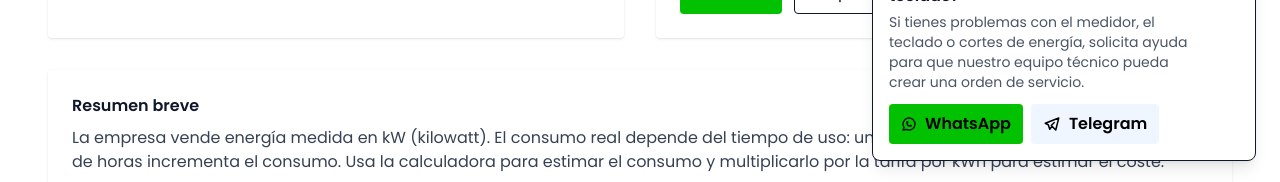
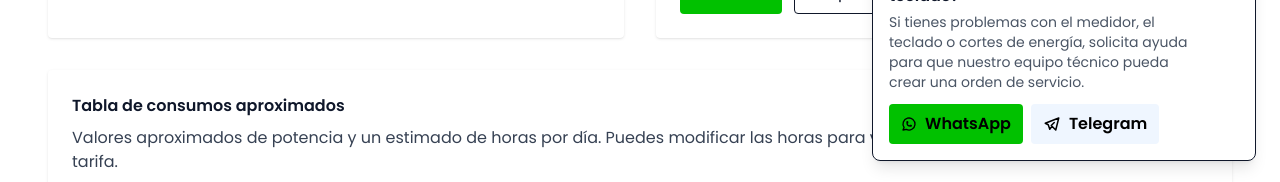
Before and after one commit to angeldev96/upco-react-website, a React (Vite) app: page /calculo-consumo in a window 1280 px wide. Shown: the part 615-797 px from the top of the page. Built offline with nearby package versions, Linux system fonts and the light colour scheme.

Commit message:
feat: enhance CalculoConsumo component with editable appliance hours and powers, and improve consumption summary table

```diff
--- a/src/pages/CalculoConsumo.jsx
+++ b/src/pages/CalculoConsumo.jsx
@@ -6,6 +6,34 @@ export default function CalculoConsumo() {
   const [watts, setWatts] = useState('')
   const [hours, setHours] = useState('')
   const [result, setResult] = useState(null)
+
+  // Tarifa en Lempiras por kWh (constante del requerimiento)
+  const TARIFF = 11.20
+
+  // Lista básica de electrodomésticos con potencia aproximada (W) y horas por defecto
+  const defaultAppliances = [
+    { id: 'bombilla_60', name: lang === 'es' ? 'Bombilla 60 W' : '60 W bulb', watts: 60, hours: 5 },
+    { id: 'refrigerador', name: lang === 'es' ? 'Refrigerador' : 'Refrigerator', watts: 400, hours: 24 },
+    { id: 'televisor', name: lang === 'es' ? 'Televisor LED 32"' : 'TV LED 32"', watts: 75, hours: 4 },
+    { id: 'microondas', name: lang === 'es' ? 'Microondas' : 'Microwave', watts: 1000, hours: 0.5 },
+    { id: 'ventilador', name: lang === 'es' ? 'Ventilador' : 'Fan', watts: 60, hours: 8 },
+    { id: 'lavadora', name: lang === 'es' ? 'Lavadora' : 'Washing machine', watts: 500, hours: 1 },
+    { id: 'plancha', name: lang === 'es' ? 'Plancha' : 'Iron', watts: 1200, hours: 0.5 }
+  ]
+
+  // Estado para horas por electrodoméstico (editable por usuario)
+  const [applianceHours, setApplianceHours] = useState(() => {
+    const map = {}
+    defaultAppliances.forEach((a) => { map[a.id] = a.hours })
+    return map
+  })
+
+  // Estado para potencia editable por electrodoméstico
+  const [appliancePowers, setAppliancePowers] = useState(() => {
+    const map = {}
+    defaultAppliances.forEach((a) => { map[a.id] = a.watts })
+    return map
+  })
 
   // Compute kWh from watts and hours
   const compute = (e) => {
@@ -64,10 +92,89 @@ export default function CalculoConsumo() {
           </form>
         </section>
 
-        <section className="bg-white p-6 rounded shadow">
-          <h3 className="font-semibold mb-2">Resumen breve</h3>
-          <p className="text-gray-700">La empresa vende energía medida en kW (kilowatt). El consumo real depende del tiempo de uso: una potencia más alta o un mayor número de horas incrementa el consumo. Usa la calculadora para estimar el consumo y multiplicarlo por la tarifa por kWh para estimar el coste.</p>
+        <section className="bg-white p-6 rounded shadow mb-6">
+          <h3 className="font-semibold mb-2">{lang === 'es' ? 'Tabla de consumos aproximados' : 'Approximate consumption table'}</h3>
+          <p className="text-gray-700 mb-4">{lang === 'es' ? 'Valores aproximados de potencia y un estimado de horas por día. Puedes modificar las horas para ver el consumo y el coste diario según la tarifa.' : 'Approximate power values and estimated hours per day. You can edit the hours to see daily consumption and cost according to the tariff.'}</p>
+
+          <div className="overflow-x-auto">
+            <table className="w-full text-left border-collapse">
+              <thead>
+                <tr className="border-b">
+                  <th className="py-2">{lang === 'es' ? 'Electrodoméstico' : 'Appliance'}</th>
+                  <th className="py-2">{lang === 'es' ? 'Potencia (W)' : 'Power (W)'}</th>
+                  <th className="py-2">{lang === 'es' ? 'Horas/día' : 'Hours/day'}</th>
+                  <th className="py-2">kWh/día</th>
+                  <th className="py-2">{lang === 'es' ? 'Costo Lps/día' : 'Cost Lps/day'}</th>
+                </tr>
+              </thead>
+              <tbody>
+                {defaultAppliances.map((app) => {
+                  const h = parseFloat(applianceHours[app.id] || 0)
+                  const power = parseFloat(appliancePowers[app.id] || 0)
+                  const kwh = (power * (h || 0)) / 1000
+                  const cost = kwh * TARIFF
+                  return (
+                    <tr key={app.id} className="border-b align-top">
+                      <td className="py-2">{app.name}</td>
+                      <td className="py-2">
+                        <input
+                          type="number"
+                          min="0"
+                          step="1"
+                          value={appliancePowers[app.id]}
+                          onChange={(e) => setAppliancePowers(prev => ({ ...prev, [app.id]: e.target.value }))}
+                          className="w-28 border rounded px-2 py-1"
+                        />
+                      </td>
+                      <td className="py-2">
+                        <input
+                          type="number"
+                          min="0"
+                          step="0.1"
+                          value={applianceHours[app.id]}
+                          onChange={(e) => setApplianceHours(prev => ({ ...prev, [app.id]: e.target.value }))}
+                          className="w-24 border rounded px-2 py-1"
+                        />
+                      </td>
+                      <td className="py-2">{kwh.toFixed(3)}</td>
+                      <td className="py-2">{cost.toFixed(2)} Lps</td>
+                    </tr>
+                  )
+                })}
+              </tbody>
+              <tfoot>
+                <tr className="border-t font-semibold">
+                  <td className="py-2">{lang === 'es' ? 'Totales' : 'Totals'}</td>
+                  <td></td>
+                  <td></td>
+                  <td className="py-2">
+                    {(() => {
+                      const totalKwh = defaultAppliances.reduce((sum, app) => {
+                        const h = parseFloat(applianceHours[app.id] || 0)
+                        const power = parseFloat(appliancePowers[app.id] || 0)
+                        return sum + ((power * (h || 0)) / 1000)
+                      }, 0)
+                      return totalKwh.toFixed(3)
+                    })()}
+                  </td>
+                  <td className="py-2">
+                    {(() => {
+                      const totalKwh = defaultAppliances.reduce((sum, app) => {
+                        const h = parseFloat(applianceHours[app.id] || 0)
+                        const power = parseFloat(appliancePowers[app.id] || 0)
+                        return sum + ((power * (h || 0)) / 1000)
+                      }, 0)
+                      return (totalKwh * TARIFF).toFixed(2) + ' Lps'
+                    })()}
+                  </td>
+                </tr>
+              </tfoot>
+            </table>
+          </div>
+          <div className="text-sm text-gray-600 mt-3">{lang === 'es' ? `Tarifa usada: ${TARIFF} Lps/kWh` : `Tariff used: ${TARIFF} Lps/kWh`}</div>
         </section>
+
+
       </div>
     </main>
   )
```
